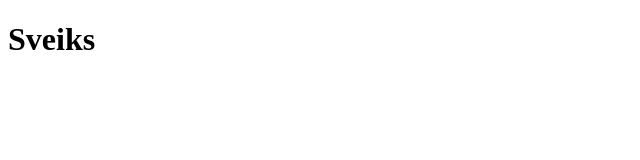
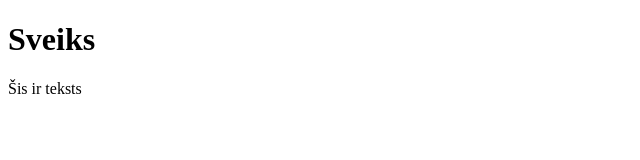
Before and after one commit to marthxyz/git_macibas, a plain HTML site: page index.html in a window 1280 px wide. Shown: the full height of the page, 0-640 px from the left. Drawn offline with Linux system fonts and the light colour scheme.

```diff
--- a/index.html
+++ b/index.html
@@ -9,5 +9,8 @@
     <h1>
         Sveiks
     </h1>
+    <p class="text">
+        Šis ir teksts
+    </p>
 </body>
 </html>
```
